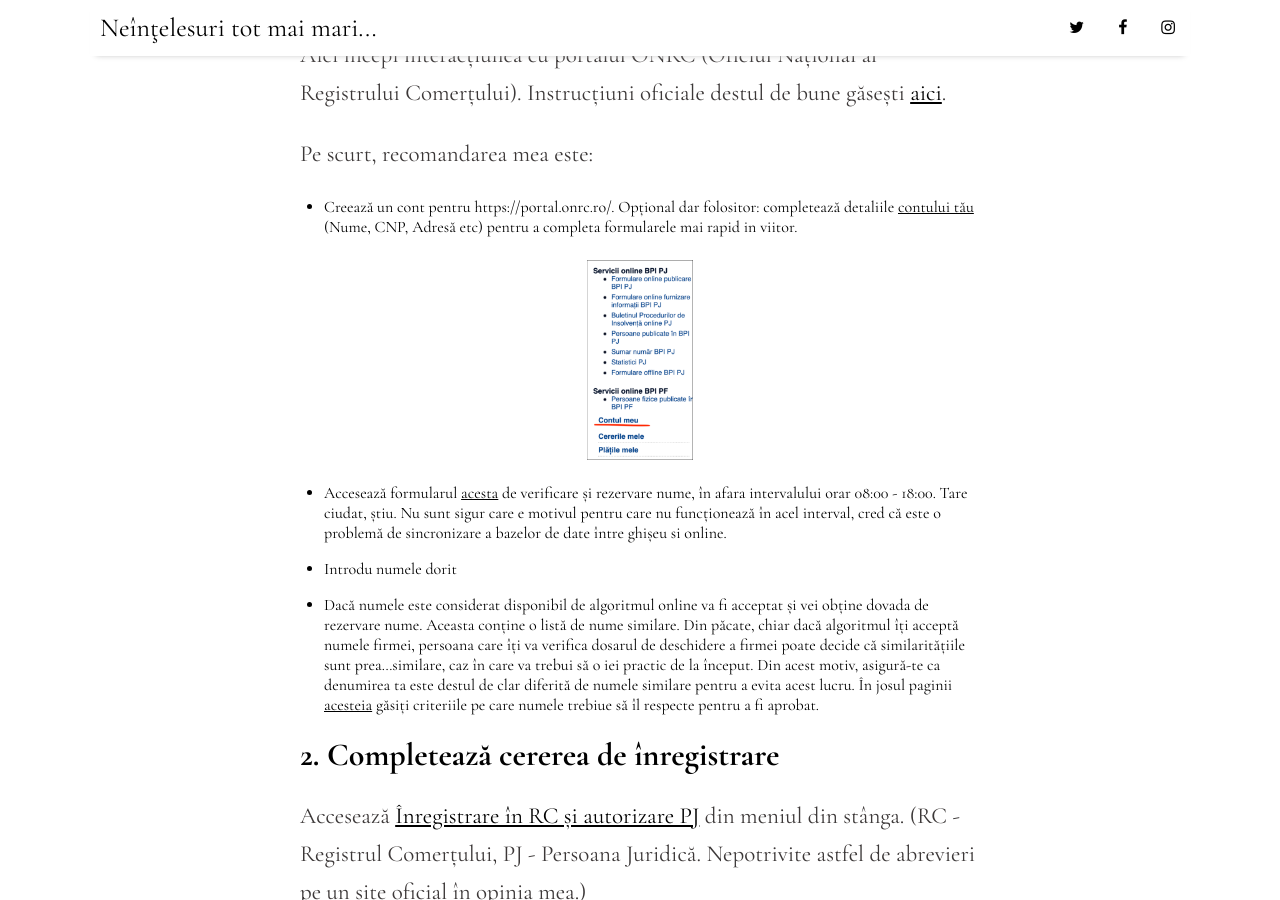
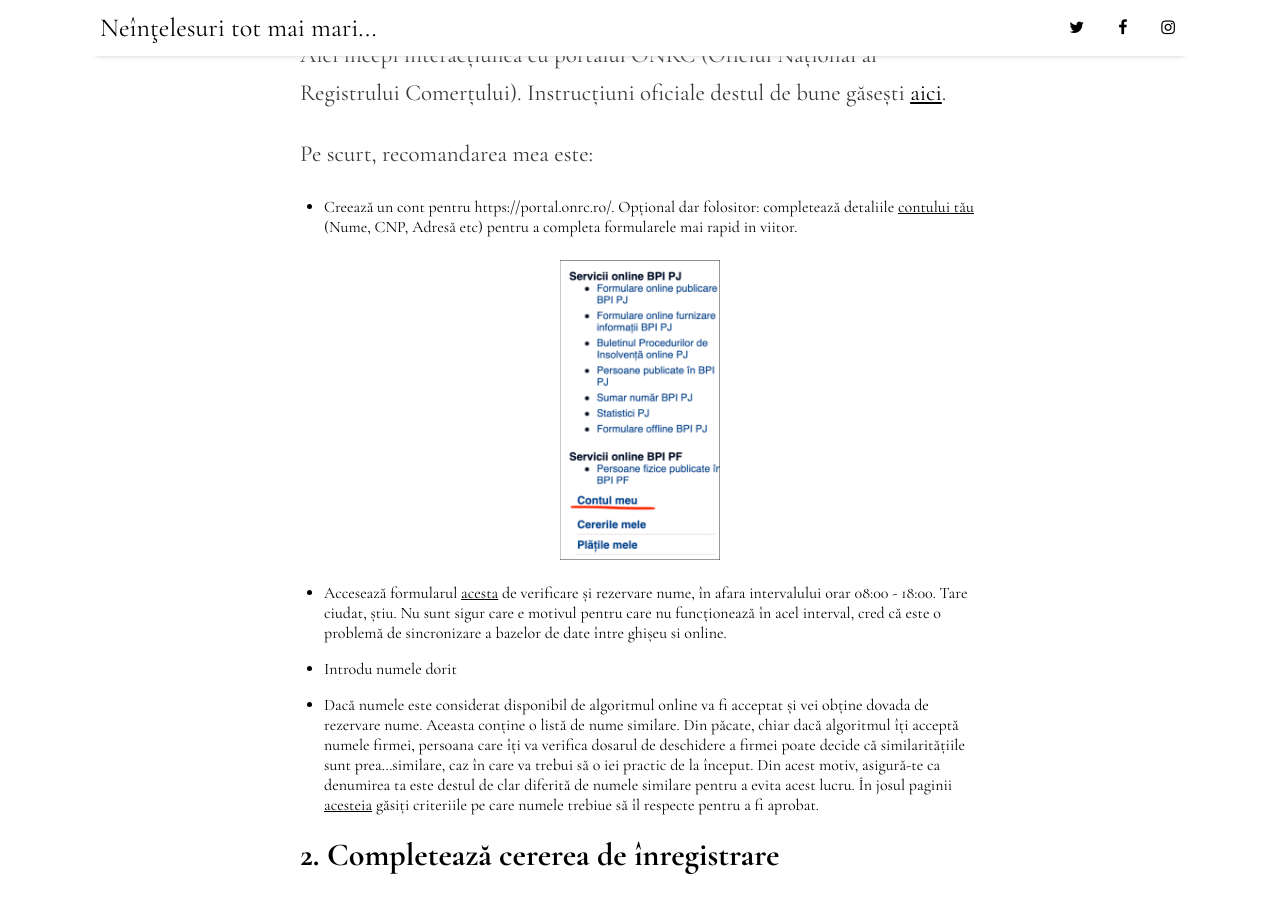
Before and after one commit to DavidManda/DavidManda.github.io, a Jekyll site: the page built from _posts/2022-09-21-tutorial_SRL.md, in a window 1280 px wide and 900 px high, scrolled down 1489 px. Built offline with Jekyll 4.4.1, drawn with Linux system fonts in a browser that asks for light colours; nearby versions of some CDN libraries.

Commit message:
change image size

```diff
--- a/_posts/2022-09-21-tutorial_SRL.md
+++ b/_posts/2022-09-21-tutorial_SRL.md
@@ -23,7 +23,7 @@
 
 - Creează un cont pentru https://portal.onrc.ro/. Opțional dar folositor: completează detaliile [contului tău](https://portal.onrc.ro/ONRCPortalWeb/appmanager/myONRC/wicket?p=modificaProfil) (Nume, CNP, Adresă etc) pentru a completa formularele mai rapid in viitor.
 
-<img src="/assets/SRL/img/img1.png" alt="drawing" height="200"/>
+<img src="/assets/SRL/img/img1.png" alt="drawing" height="300"/>
 
 - Accesează formularul [acesta](https://portal.onrc.ro/ONRCPortalWeb/appmanager/myONRC/wicket?p=rc.rdfo) de verificare și rezervare nume, în afara intervalului orar 08:00 - 18:00. Tare ciudat, știu. Nu sunt sigur care e motivul pentru care nu funcționează în acel interval, cred că este o problemă de sincronizare a bazelor de date între ghișeu si online.
 - Introdu numele dorit
@@ -37,7 +37,7 @@
 
 Aici se prezintă 2 linkuri, unul cu formularul în sine și unul cu ghidul de completare. Ghidul este folositor dar extrem de stufos și destul de ambiguu, umplut cu formularea "a se completa după caz conform legii". Sugerez totuși să il consultați din când în când, poate fi de folos.
 
-![image](/assets/SRL/img/img3.png)
+<img src="/assets/SRL/img/img3.png" alt="drawing" height="200"/>
 
 - Apasă [Cerere de înregistrare PJ](https://portal.onrc.ro/ONRCPortalWeb/appmanager/myONRC/wicket?_nfpb=true&_windowLabel=TestWicket03_1&_urlType=render&wlpTestWicket03_1__wuview=%2FONRCPortalWeb%2Fappmanager%2FmyONRC%2Fwicket%2F%3Fwicket%3AbookmarkablePage%3D%3Aro.romsys.onrc.portal.portlets.rc.cereri.CerereInregistrareRCPage).
 - Acceptă "Acord prelucrare date personale".
```
